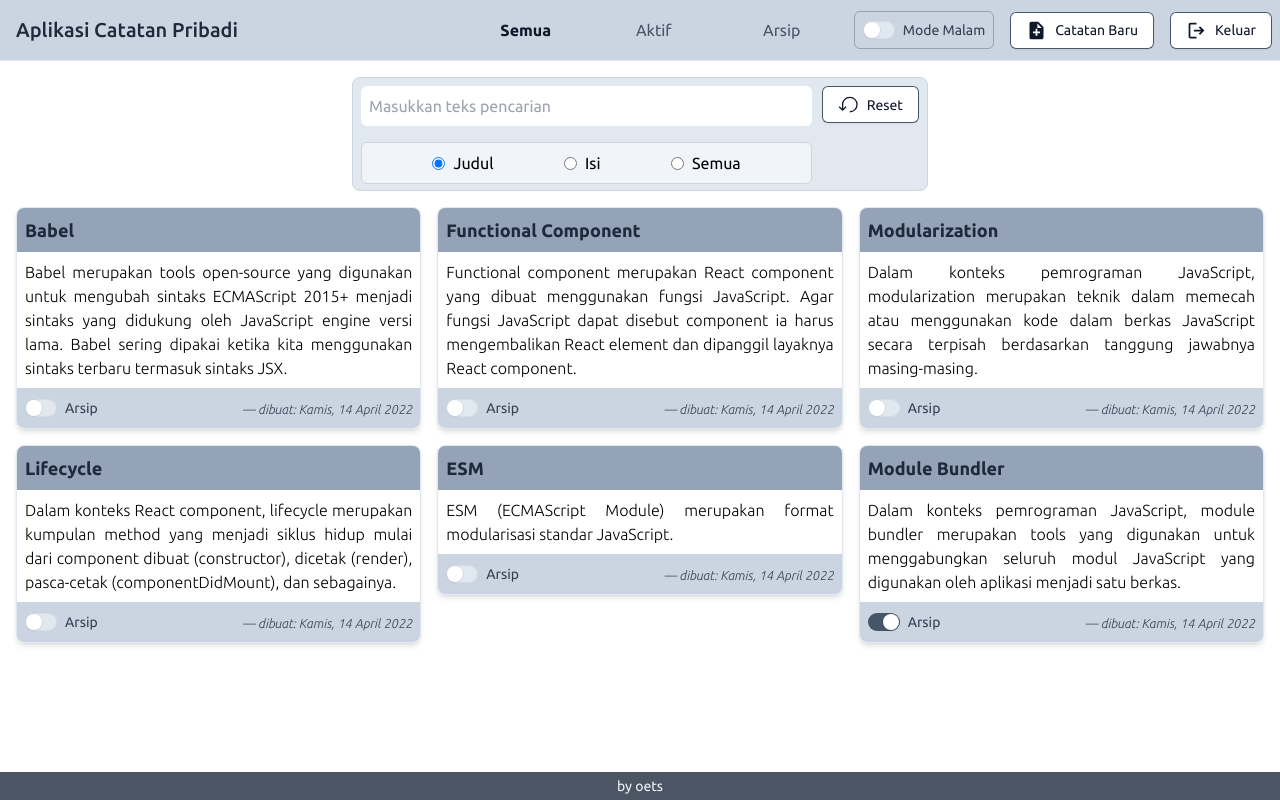
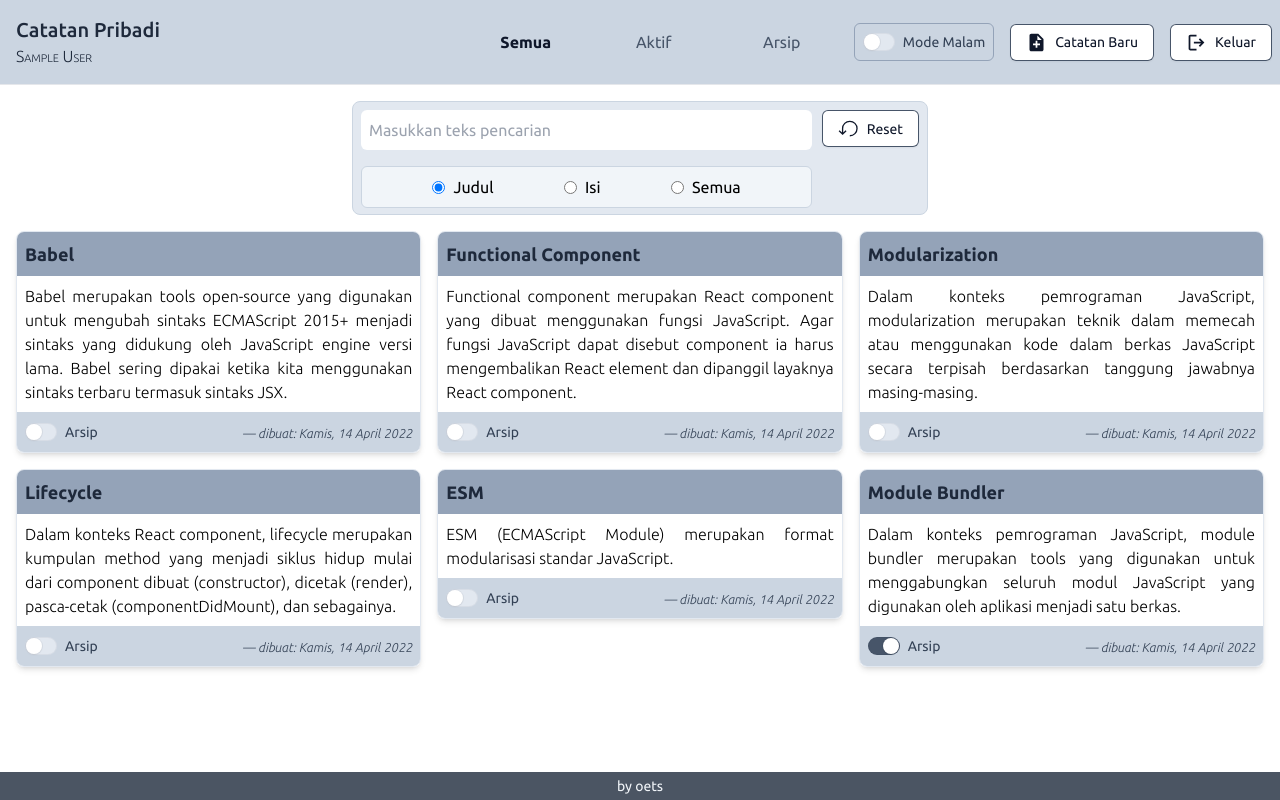
Before and after one commit to oets-man/dicoding-react-personal-notes-app, a React (Vite) app: page / in a window 1280 px wide. Built offline with nearby package versions, Linux system fonts and the light colour scheme; sample sign-in values are in the browser's storage.

Commit message:
add user logged in

```diff
--- a/src/contexts/AuthContext.jsx
+++ b/src/contexts/AuthContext.jsx
@@ -3,21 +3,21 @@ import { getAccessToken, getUserLogged, putAccessToken } from '../utils/api';
 import PropTypes from 'prop-types';
 import alertify from 'alertifyjs';
 
-const AuthContext = createContext({
-	isAuthenticated: false,
-	login: () => {},
-	logout: () => {},
-});
+const AuthContext = createContext();
 export default AuthContext;
 
 export const AuthProvider = ({ children }) => {
+	const localUser = JSON.parse(localStorage.getItem('user')) || {};
 	const [isAuthenticated, setIsAuthenticated] = useState(!!getAccessToken());
+	const [user, setUser] = useState(localUser);
 
 	const login = async (token) => {
 		putAccessToken(token);
+		const { data } = await getUserLogged();
+		localStorage.setItem('user', JSON.stringify(data));
+		setUser(data);
 		setIsAuthenticated(true);
-		const user = await getUserLogged();
-		localStorage.setItem('user', JSON.stringify(user.data));
+		alertify.success('Selamat datang kembali ' + data.name);
 	};
 
 	const logout = () => {
@@ -29,6 +29,7 @@ export const AuthProvider = ({ children }) => {
 				putAccessToken('');
 				setIsAuthenticated(false);
 				localStorage.removeItem('user');
+				setUser({});
 			},
 			// on Cancel
 			() => {},
@@ -39,6 +40,7 @@ export const AuthProvider = ({ children }) => {
 		isAuthenticated,
 		login,
 		logout,
+		user,
 	};
 
 	return <AuthContext.Provider value={authContextValue}>{children}</AuthContext.Provider>;
--- a/src/layout/MainLayout.jsx
+++ b/src/layout/MainLayout.jsx
@@ -8,19 +8,21 @@ import useAuth from '../hooks/use-auth';
 export default function MainLayout() {
 	const navigate = useNavigate();
 	const { theme, toggleTheme } = useTheme();
-	const { isAuthenticated, logout } = useAuth();
+	const { isAuthenticated, logout, user } = useAuth();
 
 	if (!isAuthenticated) {
 		return <Navigate to='/login' replace />;
 	}
-
 	return (
 		<>
 			<header className='bg-slate-300 text-slate-800 dark:bg-slate-800 dark:text-slate-200'>
 				<div className='flex items-center justify-between'>
-					<h1 className='p-4 text-xl font-medium '>
-						<Link to={'/'}>Aplikasi Catatan Pribadi</Link>
-					</h1>
+					<Link to={'/'} className='p-4 '>
+						<h1 className='text-xl font-medium '>Catatan Pribadi</h1>
+						<p className='font-thin' style={{ fontVariant: 'small-caps' }}>
+							{user.name}
+						</p>
+					</Link>
 					<div className='flex items-center'>
 						<nav className=''>
 							<ul className='flex items-center'>
--- a/src/pages/LoginPage.jsx
+++ b/src/pages/LoginPage.jsx
@@ -5,7 +5,6 @@ import { ButtonNormal } from '../components/Buttons';
 import { useState } from 'react';
 import { login as loginRequest } from '../utils/api';
 import useAuth from '../hooks/use-auth';
-import alertify from 'alertifyjs';
 
 function LoginPage() {
 	const [email, onEmailChange] = useInput('');
@@ -24,7 +23,6 @@ function LoginPage() {
 			if (!response || response.error) {
 				setError(response.message || 'Login gagal');
 			} else {
-				alertify.success('Selamat datang kembali');
 				login(response.data.accessToken);
 			}
 		} catch (err) {
```
